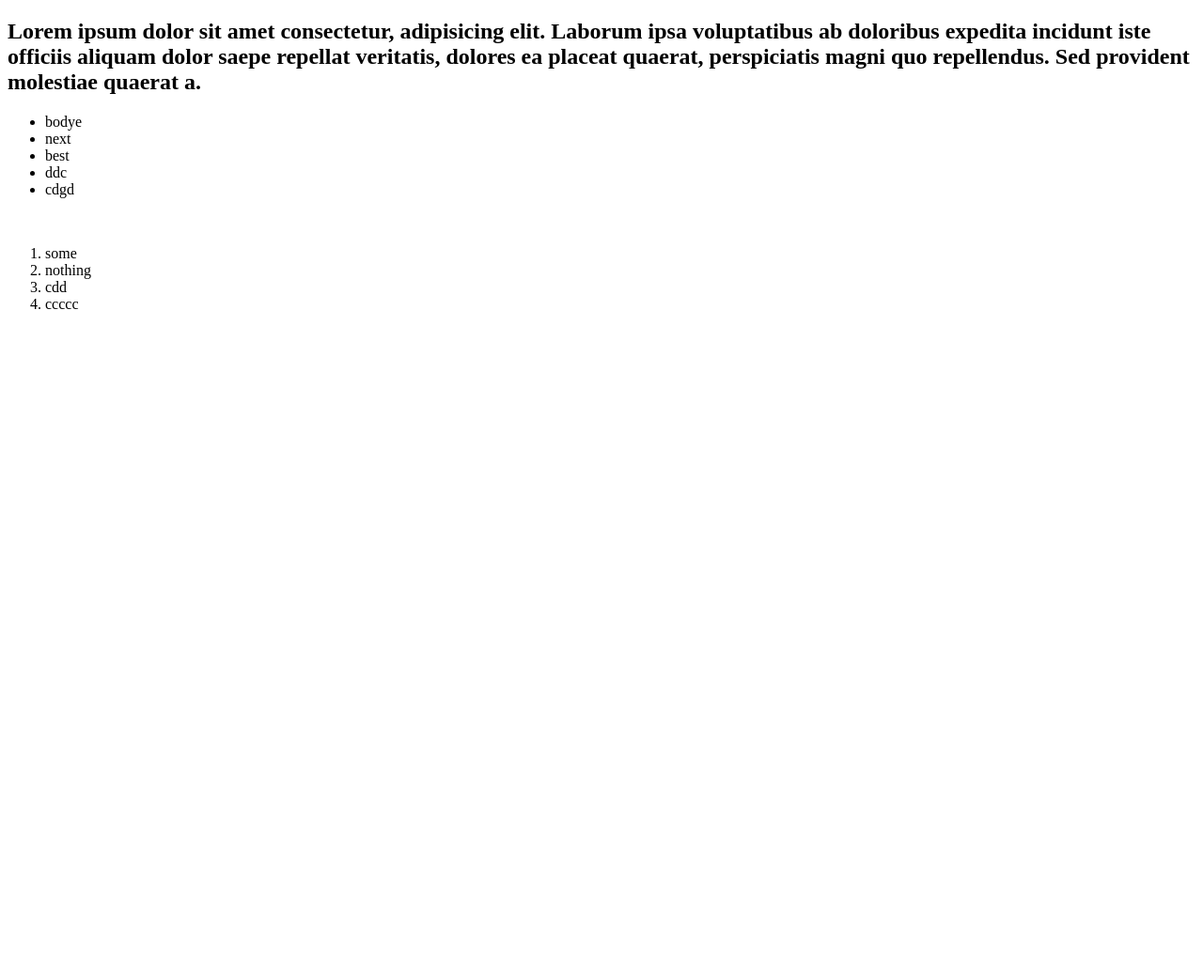
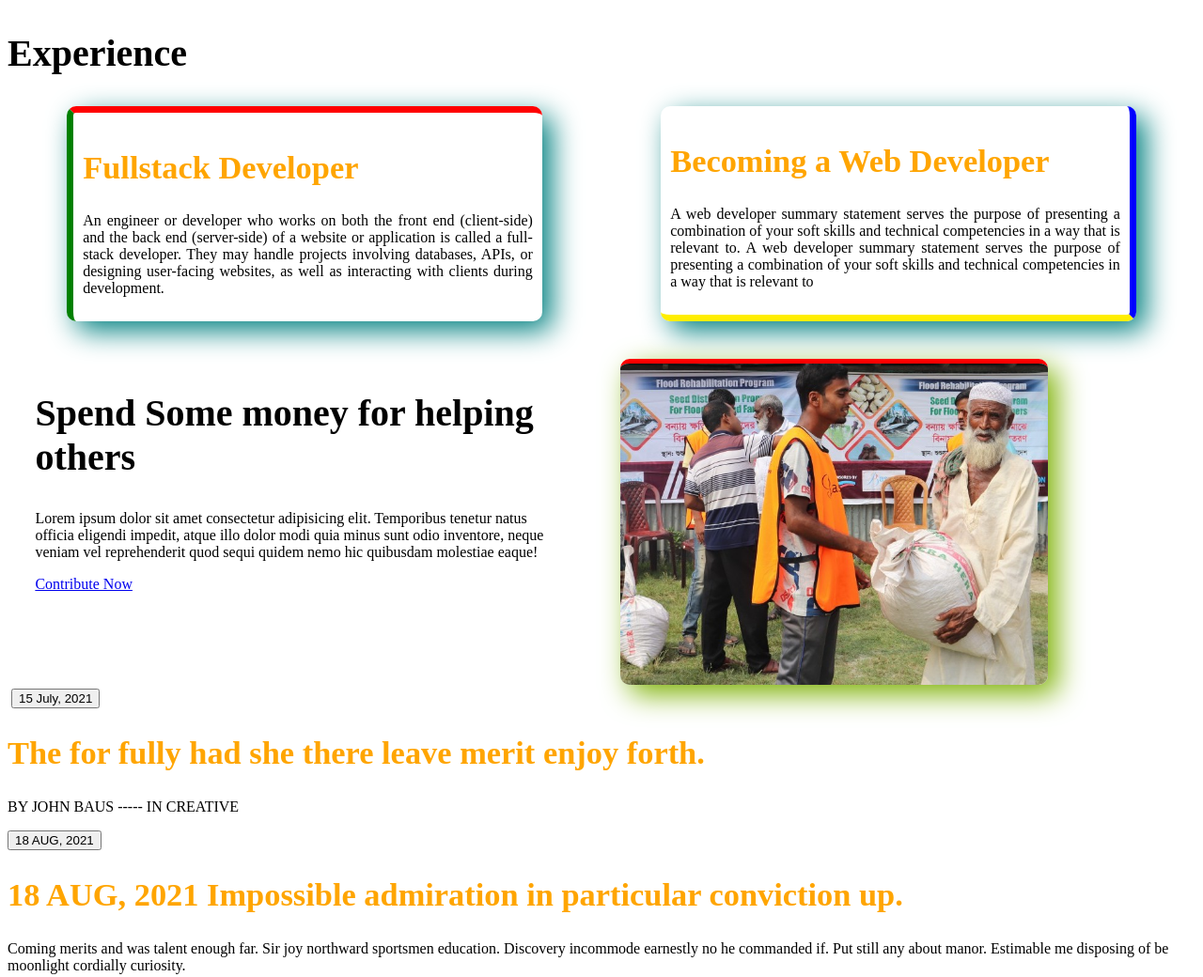
Before and after one commit to RPADhk/my-third-repo, a plain HTML site: page index.html in a window 1280 px wide. Shown: the whole page at 94% size. Before the commit the page ends 800 px from the top, so only its background shows below. Drawn offline with Linux system fonts and the light colour scheme.

Commit message:
one part section done

```diff
--- a/index.html
+++ b/index.html
@@ -5,22 +5,60 @@
     <meta http-equiv="X-UA-Compatible" content="IE=edge">
     <meta name="viewport" content="width=device-width, initial-scale=1.0">
     <title>My Third Github Repo</title>
+    <link rel="stylesheet" href="style.css">
 </head>
 <body>
-    <h2>Lorem ipsum dolor sit amet consectetur, adipisicing elit. Laborum ipsa voluptatibus ab doloribus expedita incidunt iste officiis aliquam dolor saepe repellat veritatis, dolores ea placeat quaerat, perspiciatis magni quo repellendus. Sed provident molestiae quaerat a.</h2>
-    <ul>
-        <li>bodye</li>
-        <li>next</li>
-        <li>best</li>
-        <li>ddc</li>
-        <li>cdgd</li>
-    </ul> <br>
-    <ol>
-        <li>some</li>
-        <li>nothing</li>
-        <li>cdd</li>
-        <li>ccccc</li>
-    </ol>
+    <section>
+        <h1>Experience</h1>
+       <div  class="experience-section">
+            <div id="first-half" class="half-width">
+                <h2>Fullstack Developer</h2>
+                <p>An engineer or developer who works on both the front end (client-side) and the back end (server-side) of a website or application is called a full-stack developer. They may handle projects involving databases, APIs, or designing user-facing websites, as well as interacting with clients during development.</p>
+            </div>
+
+            <div id="second-half" class="half-width">
+                <h2>Becoming a Web Developer</h2>
+                <p>A web developer summary statement serves the purpose of presenting a combination of your soft skills and technical competencies in a way that is relevant to. A web developer summary statement serves the purpose of presenting a combination of your soft skills and technical competencies in a way that is relevant to </p>
+            </div>
+
+        </div>
+    </section>
+
+    <section id="sec-1-cnt">
+        <div class="content">
+            <div class="custom-width">
+                <h1>Spend Some money for helping others</h1>
+                <p>Lorem ipsum dolor sit amet consectetur adipisicing elit. Temporibus tenetur natus officia eligendi impedit, atque illo dolor modi quia minus sunt odio inventore, neque veniam vel reprehenderit quod sequi quidem nemo hic quibusdam molestiae eaque!</p>
+                <a href="#">Contribute Now</a>
+            </div>
+        </div>
+        <div class="image-part">
+            <img src="donation10.jpg" alt="">
+        </div>
+
+    </section>
+
+<!--https://wordpressriverthemes.com/aveitelementor/it-solution-h4/ -->
+
+    <section>
+        <div>
+            <img src="" alt="">
+            <button>15 July, 2021</button>
+            <h2>The for fully had she there leave merit enjoy forth.</h2>
+            <div>
+                <p>BY JOHN BAUS ----- IN CREATIVE</p>
+            </div>
+        </div>
+        <div>
+            <button>18 AUG, 2021 </button>
+            <h2>18 AUG, 2021 Impossible admiration in particular conviction up.</h2>
+            <p>Coming merits and was talent enough far. Sir joy northward sportsmen education. Discovery incommode earnestly no he commanded if. Put still any about manor. Estimable me disposing of be moonlight cordially curiosity. </p>
+
+        </div>
+        <div></div>
+    </section>
+
+
 
 </body>
 </html>
--- a/style.css
+++ b/style.css
@@ -0,0 +1,90 @@
+h1{
+    font-size: 2.5rem;
+}
+
+h2{
+    font-size: 2.15rem;
+    color: orange;
+}
+.half-width{
+    width: 40%;
+    margin-left: 5%;
+    margin-right: 5%;
+    padding: 10px 10px;
+    box-shadow: 10px 10px 30px teal;
+    /* box-shadow: 10px 5px 5px black; */
+    height: 80%;
+    text-align: justify;
+
+
+}
+.experience-section{
+    display: flex;
+}
+
+#first-half{
+    /* border-left: 7px solid tomato; */
+    /* border-image-slice: 1; */
+    border-left: 7px solid green;
+    border-top: 7px solid red;
+    border-radius: 10px;
+}
+
+#second-half{
+    border-right: 7px solid blue;
+    border-bottom: 7px solid rgb(255, 238, 0);
+    border-radius: 10px;
+
+}
+
+footer{
+    text-align: center;
+    margin-top: 10%;
+}
+.first-sec{
+    width: 350px;
+    height: 250px;
+    border: 1px  solid black;
+
+}
+.drop-shadow{
+    display: flex;
+    margin-top: 50px;
+
+}
+.secon-sec{
+    width: 350px;
+    height: 250px;
+    border: 1px  solid black;
+    box-shadow: 15px 20px 25px 25px rgba(0,0,0,0.3);
+}
+
+#sec-1-cnt{
+    display: flex;
+    margin-top: 20px;
+}
+.content{
+    width: 45%;
+    padding: 20px;
+    /* box-shadow: 10px 10px 30px teal; */
+    border-radius: 10px;
+}
+.custom-width{
+    width: 550px;
+    margin: 0 auto;
+}
+.image-part{
+    width: 45%;
+    height: auto;
+    /* align-items: center; */
+    /* justify-content: center; */
+    margin: 0 auto;
+    padding-top: 20px;
+    /* border-radius: 10px; */
+}
+.image-part img{
+    width: 80%;
+    box-shadow: 10px 10px 30px rgb(125, 177, 4);
+    border-top: 5px solid red;
+    border-radius: 10px;
+}
```
Also changed, not shown: donation10.jpg (added).
